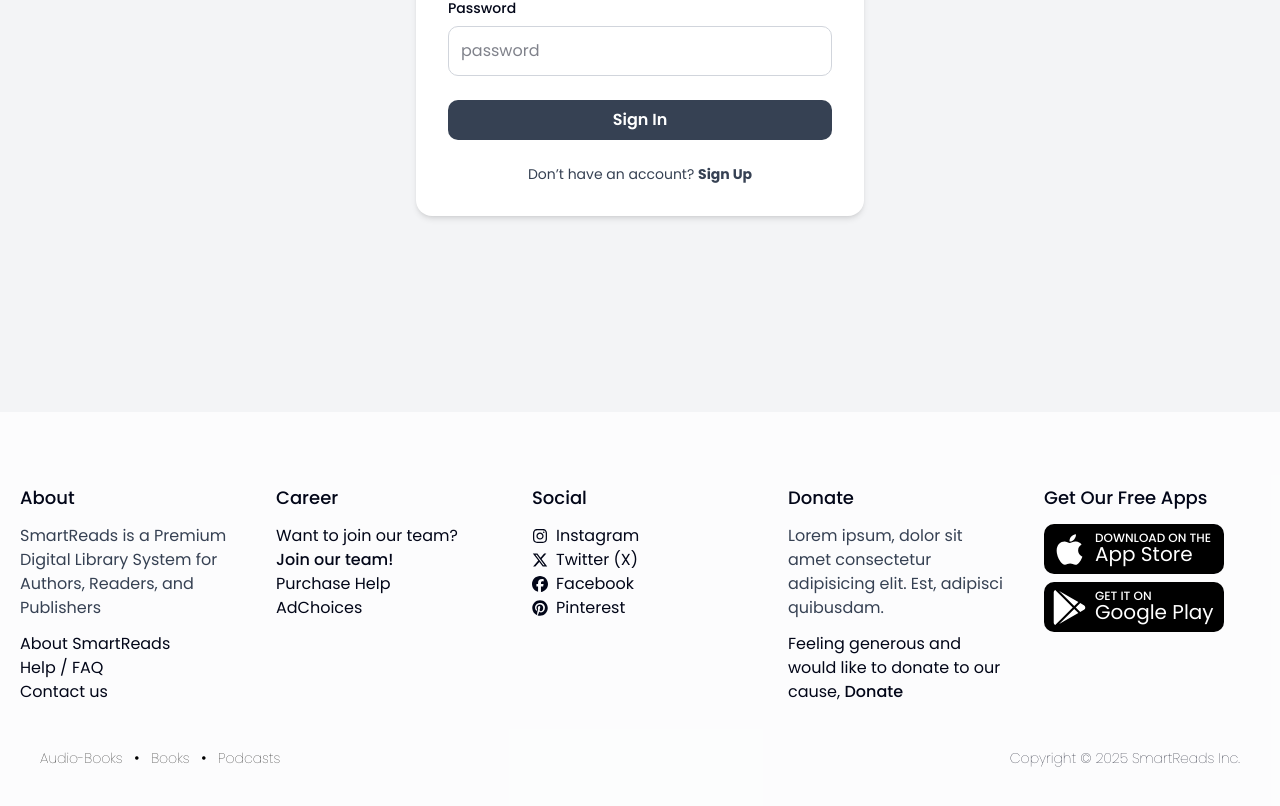
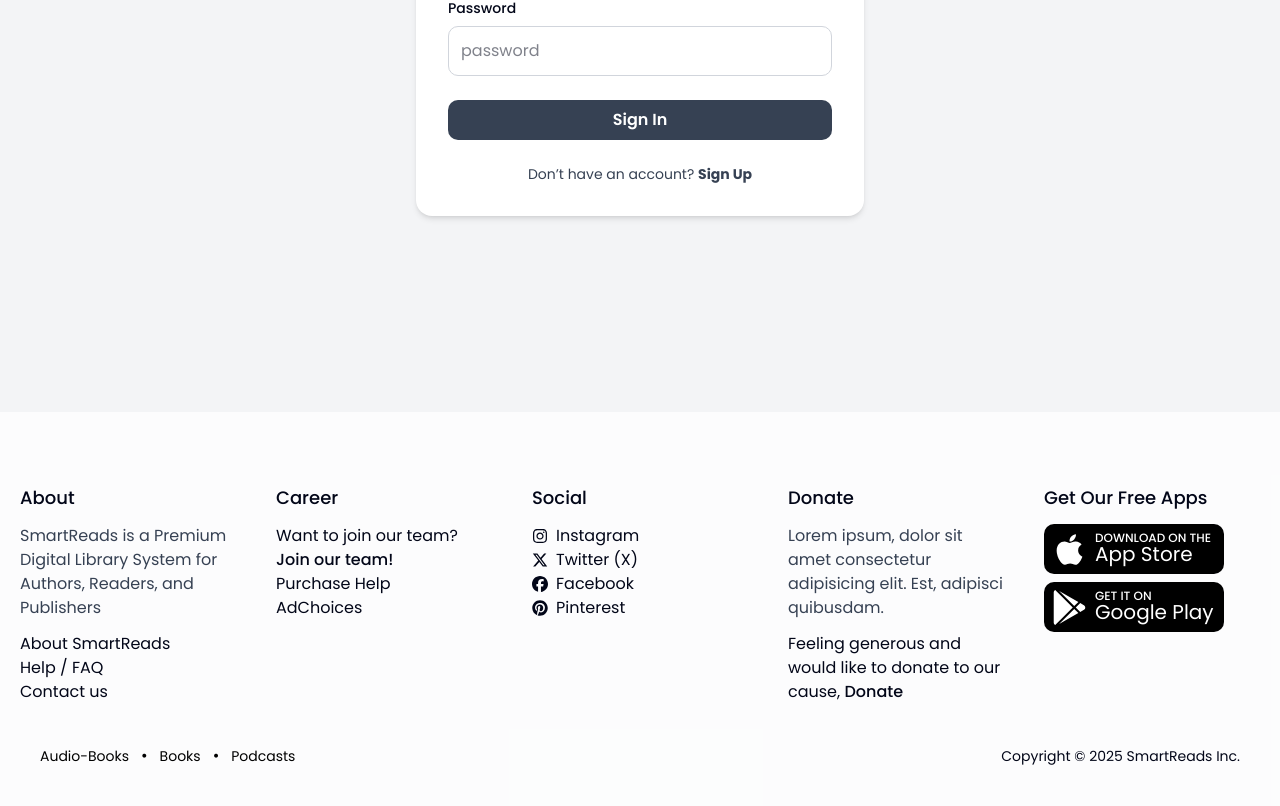
Before and after one commit to Shema-arsene/SmartReads, a Next.js app: page /signin in a window 1280 px wide. Shown: the part 542-1348 px from the top of the page. Built offline with nearby package versions, Linux system fonts and the light colour scheme.

Commit message:
Remove links front the footer

```diff
--- a/components/Footer.tsx
+++ b/components/Footer.tsx
@@ -145,20 +145,19 @@ const Footer = () => {
       </div>
 
       <aside className="mt-5 flex flex-col sm:flex-row items-start sm:items-center justify-between px-10">
-        <div className="flex items-center text-lg font-thin">
+        <div className="flex items-center">
           {[
-            { href: "/audio-books", label: "Audio-Books" },
-            { href: "/e-books", label: "Books" },
-            { href: "/", label: "Podcasts" },
-          ].reduce<React.ReactNode[]>((acc, { href, label }, index, arr) => {
+            { label: "Audio-Books" },
+            { label: "Books" },
+            { label: "Podcasts" },
+          ].reduce<React.ReactNode[]>((acc, { label }, index, arr) => {
             acc.push(
-              <Link
-                href={href}
+              <p
                 key={`link-${index}`}
-                className="text-black text-sm hover:underline duration-300 whitespace-nowrap"
+                className="text-black text-sm font-normal hover:underline duration-300 whitespace-nowrap cursor-pointer"
               >
                 {label}
-              </Link>
+              </p>
             )
             if (index < arr.length - 1) {
               acc.push(
@@ -172,7 +171,7 @@ const Footer = () => {
         </div>
 
         <div>
-          <p className="text-sm font-thin whitespace-nowrap">
+          <p className="text-sm font-normal whitespace-nowrap">
             Copyright &copy; {CurrentYear} SmartReads Inc.
           </p>
         </div>
```
